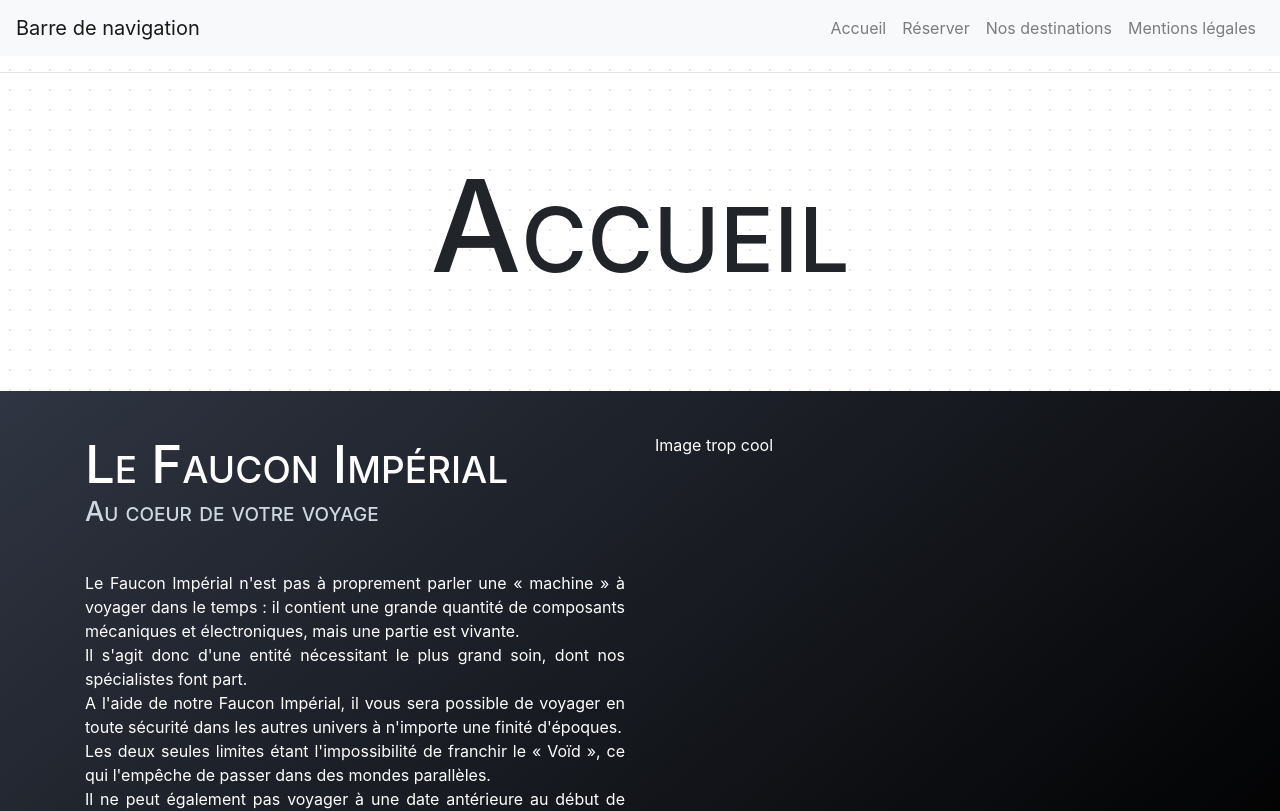
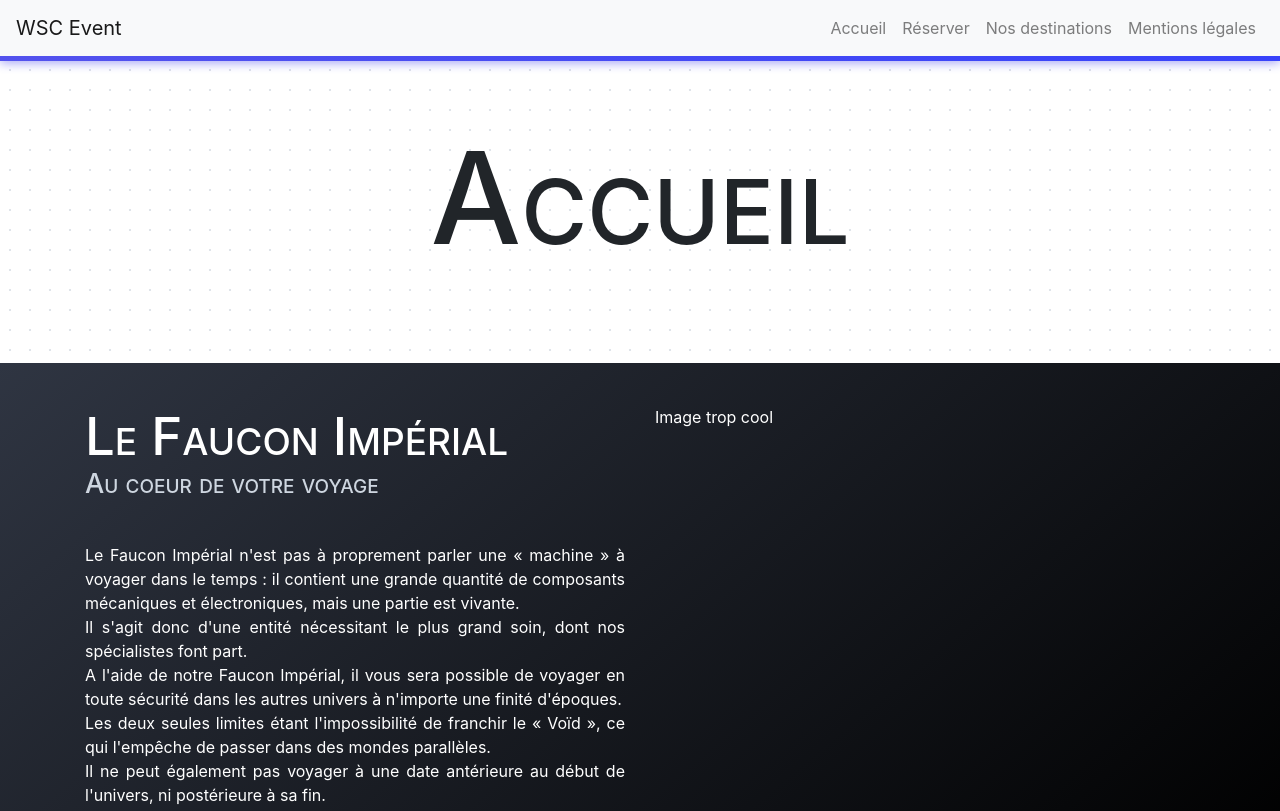
Before and after one commit to SkydeFR/TMP, a React (Create React App) app: page / in a window 1280 px wide. Shown: the top 811 px of the page. Built offline with nearby package versions, Linux system fonts and the light colour scheme.

Commit message:
Mise à jour de la barre de navigation

```diff
--- a/src/App.js
+++ b/src/App.js
@@ -17,8 +17,6 @@ class App extends Component {
         <div>
           <Navigation />
 
-          <hr />
-
           <Route exact path="/" component={Home} />
           <Route path="/reserver" component={Book} />
           <Route path="/destinations" component={Trips} />
--- a/src/App.scss
+++ b/src/App.scss
@@ -80,6 +80,17 @@ h3 {
   margin-bottom: 42px !important;
 }
 
+nav.navbar {
+  background-color: $white;
+}
+
+.nav-underline {
+  background: $bright-greek;
+  background: linear-gradient(140deg, $saturated-sky 0%, $bright-greek 100%);
+  height: 5px;
+  box-shadow: 0 0 11px $saturated-sky;
+}
+
 #faucon-imperial {
   background: $prestige-blue;
   background: linear-gradient(140deg, $prestige-blue 0%, $black 100%);
--- a/src/Components/StructurePage/Navigation.js
+++ b/src/Components/StructurePage/Navigation.js
@@ -18,7 +18,7 @@ class Navigation extends Component {
         this.toggle = this.toggle.bind(this);
         this.state = {
             isOpen: false,
-            title: "Barre de navigation"
+            title: "WSC Event"
         }
     }
 
@@ -43,6 +43,7 @@ class Navigation extends Component {
                         </Nav>
                     </Collapse>
                 </Navbar>
+                <div class="nav-underline"></div>
             </div>
         )
     }
```
